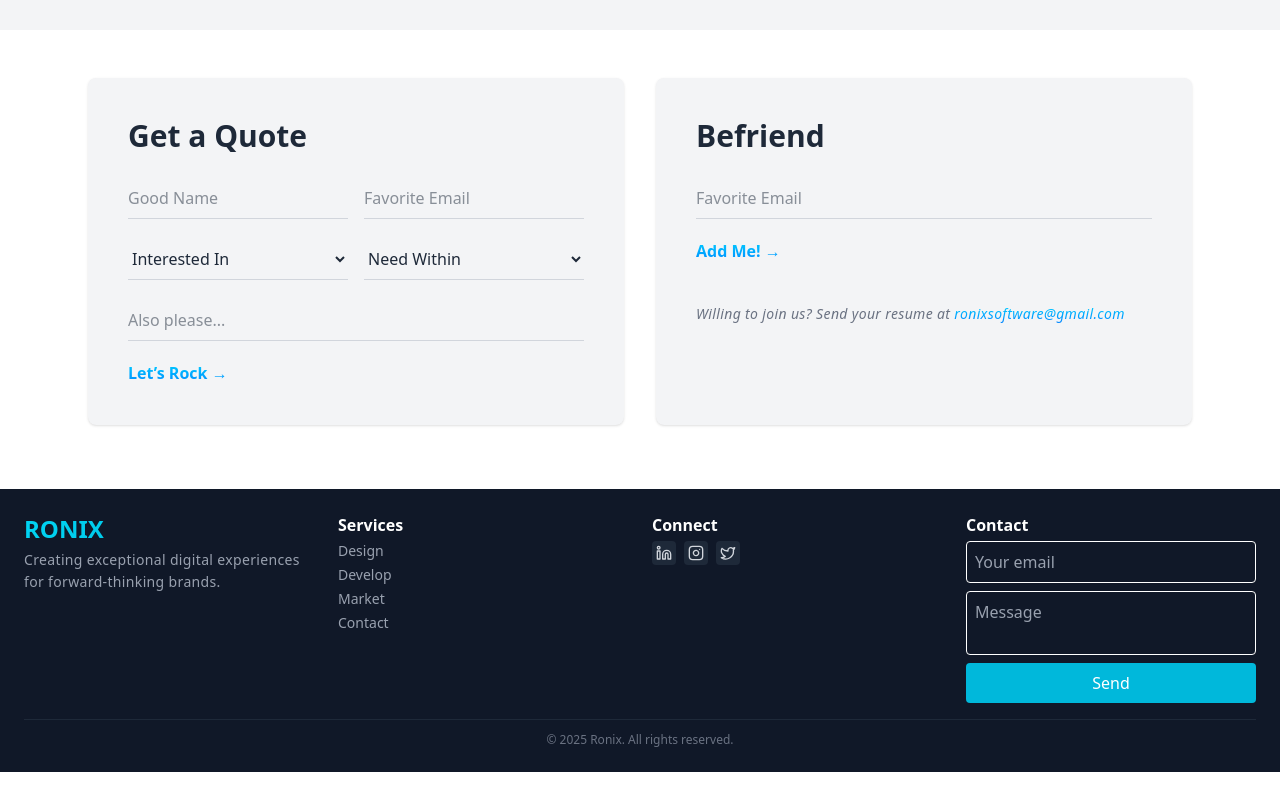
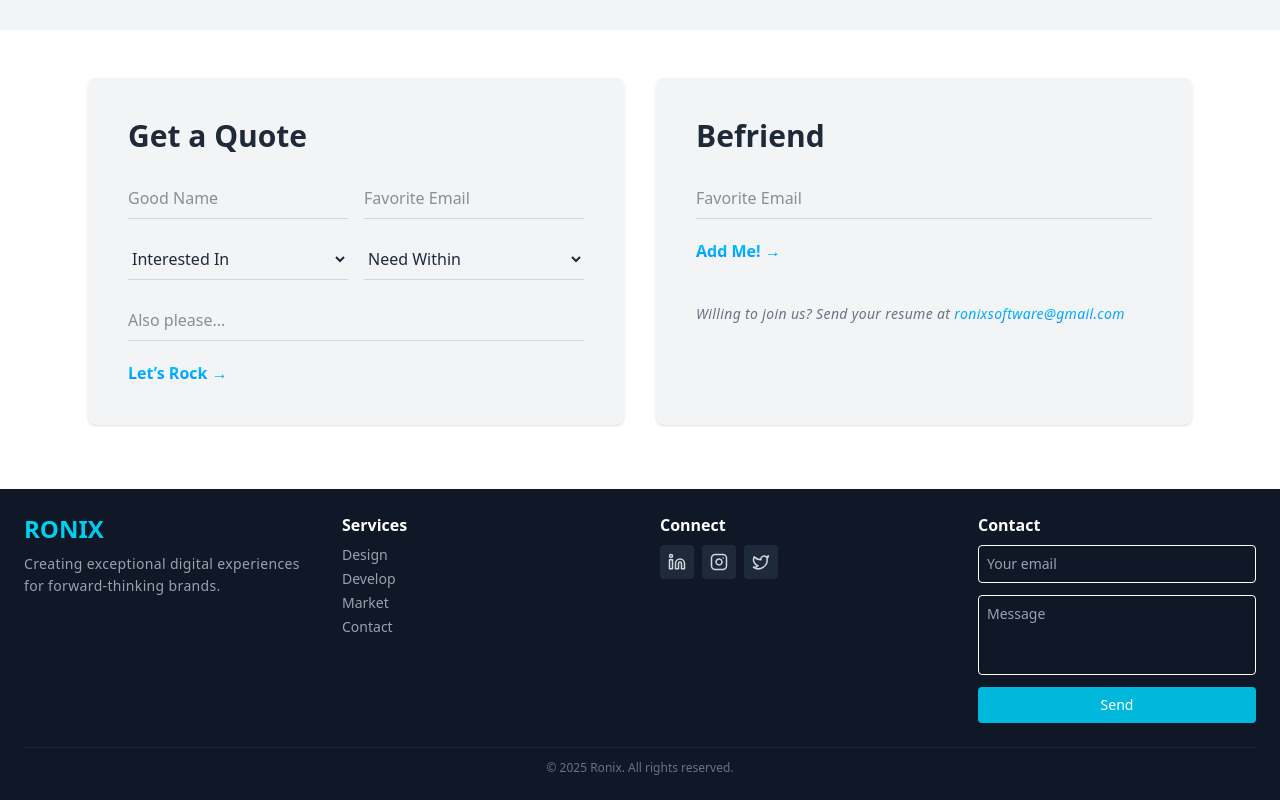
Before and after one commit to AyeshaMalak/ronixWebsite, a React (Vite) app: page /contact in a window 1280 px wide. Shown: the part 310-1110 px from the top of the page. Before the commit the page ends 1082 px from the top, so only its background shows below. Built offline with nearby package versions, Linux system fonts and the light colour scheme.

Commit message:
Update Footer.jsx

```diff
--- a/src/components/Footer.jsx
+++ b/src/components/Footer.jsx
@@ -6,20 +6,20 @@ export default function Footer() {
 
   return (
     <footer className="bg-gray-900 text-white p-6">
-      <div className="container mx-auto grid grid-cols-1 sm:grid-cols-2 lg:grid-cols-4 gap-6">
+      <div className="max-w-7xl mx-auto grid grid-cols-1 lg:grid-cols-4 gap-10">
 
         <div>
-          <h3 className="text-xl md:text-2xl font-bold bg-gradient-to-r from-cyan-400 to-cyan-500 text-transparent bg-clip-text mb-1">
+          <h3 className="text-xl md:text-2xl font-bold bg-gradient-to-r from-cyan-400 to-cyan-500 text-transparent bg-clip-text mb-2">
             RONIX
           </h3>
-          <p className="text-gray-400 text-[10px] md:text-sm">
+          <p className="text-gray-400 text-[12px] md:text-sm leading-relaxed">
             Creating exceptional digital experiences for forward-thinking brands.
           </p>
         </div>
 
         <div>
-          <h4 className="font-bold text-white mb-1">Services</h4>
-          <ul className="space-y-1 text-gray-400 text-[10px] md:text-sm">
+          <h4 className="font-bold mb-2">Services</h4>
+          <ul className="space-y-1 text-gray-400 text-[12px] md:text-sm">
             <li><Link to="/design" className="hover:text-cyan-400">Design</Link></li>
             <li><Link to="/develop" className="hover:text-cyan-400">Develop</Link></li>
             <li><Link to="/market" className="hover:text-cyan-400">Market</Link></li>
@@ -28,35 +28,55 @@ export default function Footer() {
         </div>
 
         <div>
-          <h4 className="font-bold text-white mb-1">Connect</h4>
-          <div className="flex gap-2 mb-2">
-            <a href="https://www.linkedin.com/in/ronix-software" target="_blank" rel="noopener noreferrer" className="p-1 rounded bg-gray-800 hover:bg-gray-700 text-gray-300 hover:text-cyan-400">
-              <Linkedin size={16} />
+          <h4 className="font-bold mb-2">Connect</h4>
+          <div className="flex gap-2">
+            <a
+              href="https://www.linkedin.com/in/ronix-software"
+              target="_blank"
+              rel="noopener noreferrer"
+              className="p-2 rounded bg-gray-800 hover:bg-gray-700 text-gray-300 hover:text-cyan-400"
+            >
+              <Linkedin size={18} />
             </a>
-            <a href="https://www.instagram.com/ronixsoftware/" target="_blank" rel="noopener noreferrer" className="p-1 rounded bg-gray-800 hover:bg-gray-700 text-gray-300 hover:text-cyan-400">
-              <Instagram size={16} />
+
+            <a
+              href="https://www.instagram.com/ronixsoftware/"
+              target="_blank"
+              rel="noopener noreferrer"
+              className="p-2 rounded bg-gray-800 hover:bg-gray-700 text-gray-300 hover:text-cyan-400"
+            >
+              <Instagram size={18} />
             </a>
-            <a href="https://x.com/RonixSoftware" target="_blank" rel="noopener noreferrer" className="p-1 rounded bg-gray-800 hover:bg-gray-700 text-gray-300 hover:text-cyan-400">
-              <Twitter size={16} />
+
+            <a
+              href="https://x.com/RonixSoftware"
+              target="_blank"
+              rel="noopener noreferrer"
+              className="p-2 rounded bg-gray-800 hover:bg-gray-700 text-gray-300 hover:text-cyan-400"
+            >
+              <Twitter size={18} />
             </a>
           </div>
         </div>
 
         <div>
-          <h4 className="font-bold text-white mb-1">Contact</h4>
-          <form className="flex flex-col gap-2">
+          <h4 className="font-bold mb-2">Contact</h4>
+
+          <form className="flex flex-col gap-3">
             <input
               type="email"
               placeholder="Your email"
-              className="p-2 rounded text-sm md:text-base border border-white bg-gray-900 text-white placeholder-gray-400"
+              className="p-2 rounded text-sm bg-gray-900 text-white border border-white placeholder-gray-400"
             />
+
             <textarea
               placeholder="Message"
-              className="p-2 rounded text-sm md:text-base resize-none h-16 border border-white bg-gray-900 text-white placeholder-gray-400"
+              className="p-2 rounded text-sm h-20 resize-none bg-gray-900 text-white border border-white placeholder-gray-400"
             ></textarea>
+
             <button
               type="submit"
-              className="bg-cyan-500 hover:bg-cyan-600 text-white p-2 rounded text-sm md:text-base"
+              className="bg-cyan-500 hover:bg-cyan-600 text-white p-2 rounded text-sm"
             >
               Send
             </button>
@@ -65,7 +85,7 @@ export default function Footer() {
 
       </div>
 
-      <div className="border-t border-gray-800 mt-4 pt-3 text-gray-500 text-[10px] md:text-xs text-center">
+      <div className="border-t border-gray-800 mt-6 pt-3 text-gray-500 text-[11px] md:text-xs text-center">
         © {currentYear} Ronix. All rights reserved.
       </div>
     </footer>
```
